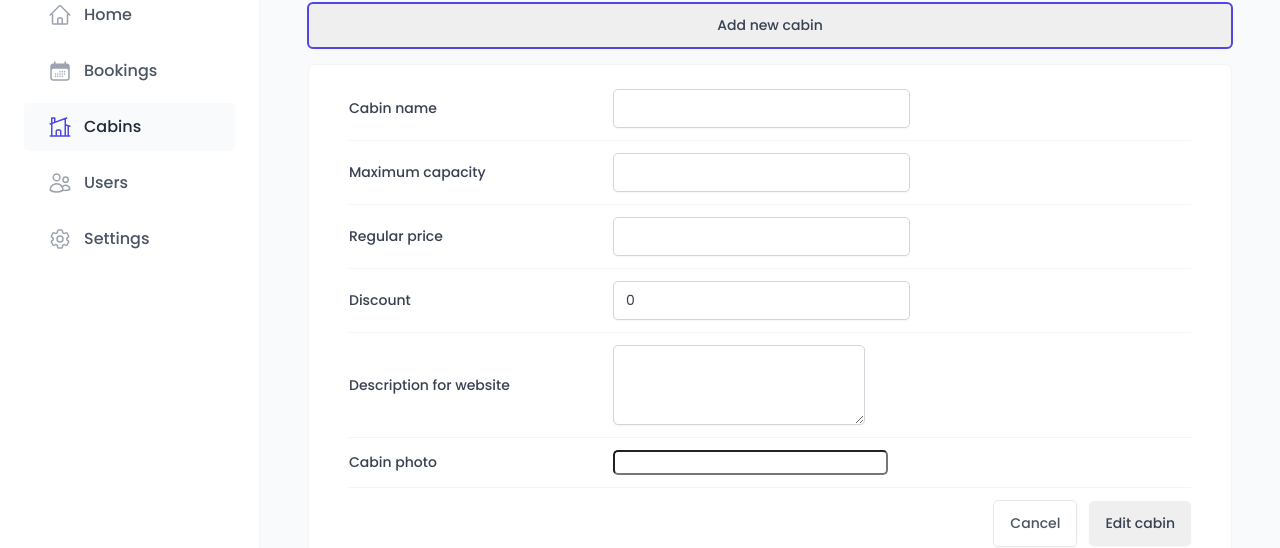
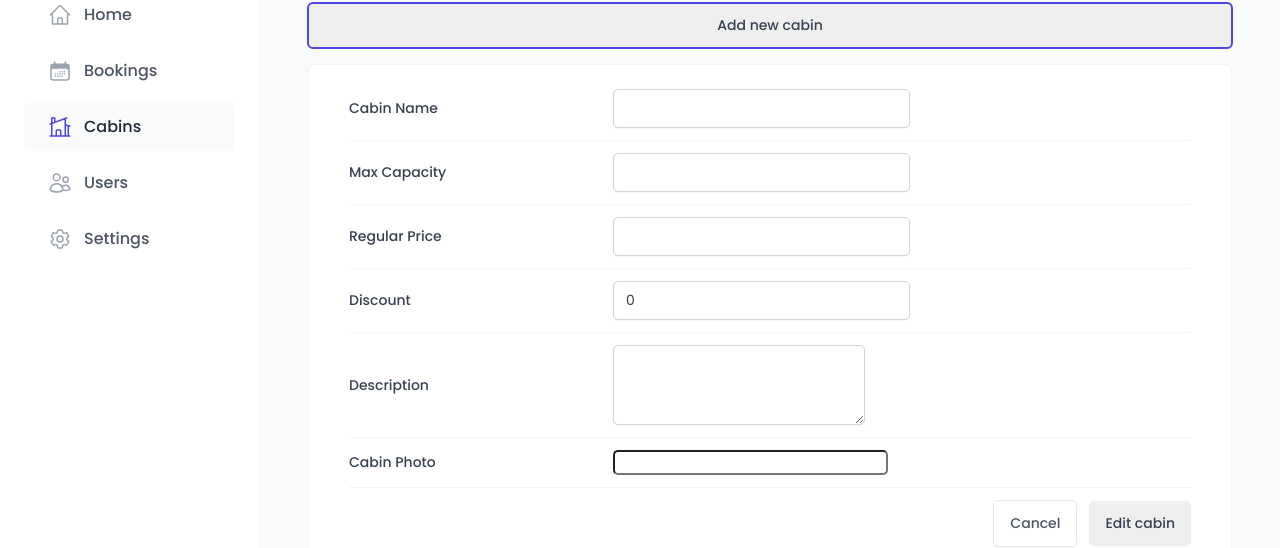
Before and after one commit to DivineUgorji/react-playground, a React (Vite) app in the folder 06-the-wild-oasis/: page /cabins in a window 1280 px wide. Both pictures are taken after a click on the button "Add new cabin". Shown: the part 232-780 px from the top of the page. Built offline with nearby package versions, Linux system fonts and the light colour scheme; no server answers; the database is empty; a web font is replaced by a local one.

Commit message:
The-wild-oasis: handle form errors 🎉

```diff
--- a/06-the-wild-oasis/src/features/cabins/CreateCabinForm.jsx
+++ b/06-the-wild-oasis/src/features/cabins/CreateCabinForm.jsx
@@ -1,4 +1,3 @@
-import styled from "styled-components";
 import Input from "../../ui/Input";
 import Form from "../../ui/Form";
 import Button from "../../ui/Button";
@@ -8,45 +7,12 @@ import { useForm } from "react-hook-form";
 import { createCabin } from "../../services/apiCabins";
 import { useMutation, useQueryClient } from "@tanstack/react-query";
 import toast from "react-hot-toast";
-
-const FormRow = styled.div`
-  display: grid;
-  align-items: center;
-  grid-template-columns: 24rem 1fr 1.2fr;
-  gap: 2.4rem;
-
-  padding: 1.2rem 0;
-
-  &:first-child {
-    padding-top: 0;
-  }
-
-  &:last-child {
-    padding-bottom: 0;
-  }
-
-  &:not(:last-child) {
-    border-bottom: 1px solid var(--color-grey-100);
-  }
-
-  &:has(button) {
-    display: flex;
-    justify-content: flex-end;
-    gap: 1.2rem;
-  }
-`;
-
-const Label = styled.label`
-  font-weight: 500;
-`;
-
-const Error = styled.span`
-  font-size: 1.4rem;
-  color: var(--color-red-700);
-`;
+import FormRow from "../../ui/FormRow";
 
 function CreateCabinForm() {
-  const { register, handleSubmit, reset } = useForm();
+  const { register, handleSubmit, reset, getValues, formState } = useForm();
+
+  const { errors } = formState;
 
   const queryClient = useQueryClient();
   const { mutate, isLoading: isCreating } = useMutation({
@@ -61,49 +27,85 @@ function CreateCabinForm() {
     onError: (error) => toast.error(error.message),
   });
 
-  function submitData(data) {
+  function onSubmitData(data) {
     mutate(data);
   }
 
+  function onError(errors) {
+    console.log(errors);
+  }
+
   return (
-    <Form onSubmit={handleSubmit(submitData)}>
-      <FormRow>
-        <Label htmlFor="name">Cabin name</Label>
-        <Input type="text" id="name" {...register("name")} />
+    <Form onSubmit={handleSubmit(onSubmitData, onError)}>
+      <FormRow label="Cabin Name" error={errors?.name?.message}>
+        <Input
+          type="text"
+          id="name"
+          disabled={isCreating}
+          {...register("name", {
+            required: "This field is required",
+          })}
+        />
       </FormRow>
 
-      <FormRow>
-        <Label htmlFor="maxCapacity">Maximum capacity</Label>
-        <Input type="number" id="maxCapacity" {...register("maxCapacity")} />
+      <FormRow label="Max Capacity" error={errors?.maxCapacity?.message}>
+        <Input
+          type="number"
+          id="maxCapacity"
+          disabled={isCreating}
+          {...register("maxCapacity", {
+            required: "This field is required",
+            min: {
+              value: 1,
+              message: "Capacity should be at least one.",
+            },
+          })}
+        />
       </FormRow>
 
-      <FormRow>
-        <Label htmlFor="regularPrice">Regular price</Label>
-        <Input type="number" id="regularPrice" {...register("regularPrice")} />
+      <FormRow label="Regular Price" error={errors?.regularPrice?.message}>
+        <Input
+          type="number"
+          id="regularPrice"
+          disabled={isCreating}
+          {...register("regularPrice", {
+            required: "This field is required",
+            min: {
+              value: 1,
+              message: "Capacity should be at least one.",
+            },
+          })}
+        />
       </FormRow>
 
-      <FormRow>
-        <Label htmlFor="discount">Discount</Label>
+      <FormRow label="Discount" error={errors?.discount?.message}>
         <Input
           type="number"
           id="discount"
+          disabled={isCreating}
           defaultValue={0}
-          {...register("discount")}
+          {...register("discount", {
+            required: "This field is required",
+            validate: (value) =>
+              value <= getValues().regularPrice ||
+              "Discount should be less than the regular price.",
+          })}
         />
       </FormRow>
 
-      <FormRow>
-        <Label htmlFor="description">Description for website</Label>
+      <FormRow label="Description" error={errors?.description?.message}>
         <Textarea
           type="number"
           id="description"
+          disabled={isCreating}
           defaultValue=""
-          {...register("description")}
+          {...register("description", {
+            required: "This field is required",
+          })}
         />
       </FormRow>
 
-      <FormRow>
-        <Label htmlFor="image">Cabin photo</Label>
+      <FormRow label="Cabin Photo">
         <FileInput id="image" accept="image/*" />
       </FormRow>
 
--- a/06-the-wild-oasis/src/ui/AppLayout.jsx
+++ b/06-the-wild-oasis/src/ui/AppLayout.jsx
@@ -10,17 +10,18 @@ const StyledAppLayout = styled.div`
   height: 100vh;
 `;
 
-const Main = styled.main`
-  background-color: var(--color-grey-50);
-  padding: 4rem 4.8rem 6.4rem;
-`;
-
 const Container = styled.div`
   max-width: 120rem;
   margin: 0 auto;
   display: flex;
   flex-direction: column;
   gap: 3.2rem;
+`;
+
+const Main = styled.main`
+  background-color: var(--color-grey-50);
+  padding: 4rem 4.8rem 6.4rem;
+  overflow: scroll;
 `;
 
 function AppLayout() {
--- /dev/null
+++ b/06-the-wild-oasis/src/ui/FormRow.jsx
@@ -0,0 +1,56 @@
+import styled from "styled-components";
+import PropTypes from "prop-types";
+
+const StyledFormRow = styled.div`
+  display: grid;
+  align-items: center;
+  grid-template-columns: 24rem 1fr 1.2fr;
+  gap: 2.4rem;
+
+  padding: 1.2rem 0;
+
+  &:first-child {
+    padding-top: 0;
+  }
+
+  &:last-child {
+    padding-bottom: 0;
+  }
+
+  &:not(:last-child) {
+    border-bottom: 1px solid var(--color-grey-100);
+  }
+
+  &:has(button) {
+    display: flex;
+    justify-content: flex-end;
+    gap: 1.2rem;
+  }
+`;
+
+const Label = styled.label`
+  font-weight: 500;
+`;
+
+const Error = styled.span`
+  font-size: 1.4rem;
+  color: var(--color-red-700);
+`;
+
+function FormRow({ label, error, children }) {
+  return (
+    <StyledFormRow>
+      {label && <Label htmlFor={children.props.label}>{label}</Label>}
+      {children}
+      {error && <Error>{error}</Error>}
+    </StyledFormRow>
+  );
+}
+
+FormRow.propTypes = {
+  label: PropTypes.string,
+  error: PropTypes.string,
+  children: PropTypes.node.isRequired,
+};
+
+export default FormRow;
```
